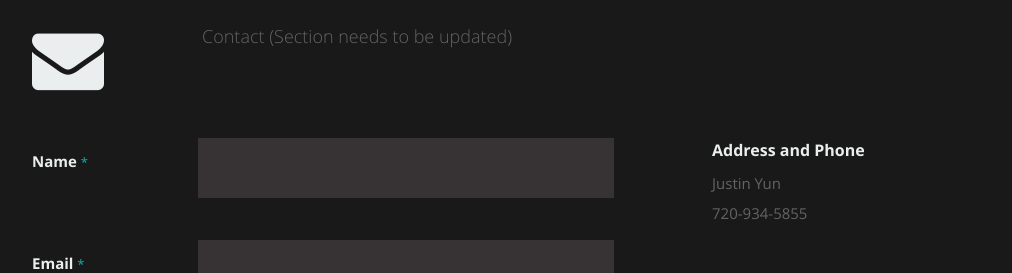
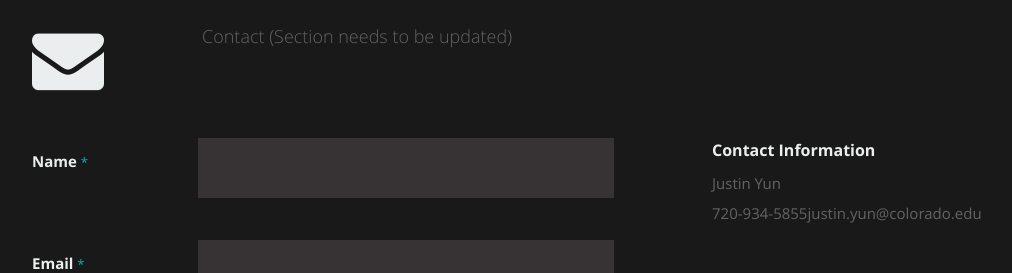
Before and after one commit to Justin-Yun/Portfolio-2.0, a React (Create React App) app: page / in a window 1280 px wide. Shown: the part 3480-3753 px from the top of the page, without its empty margins (118-1130 px from the left). Built offline with nearby package versions, Linux system fonts and the light colour scheme.

Commit message:
Updated contact info.

```diff
--- a/src/Components/Contact.js
+++ b/src/Components/Contact.js
@@ -78,10 +78,11 @@
             <aside className="four columns footer-widgets">
                <div className="widget widget_contact">
 
-					   <h4>Address and Phone</h4>
+					   <h4>Contact Information</h4>
 					   <p className="address">
 						   {name}<br />
 						   <span>{phone}</span>
+                     <span>{email}</span>
 					   </p>
 				   </div>
             </aside>
```
